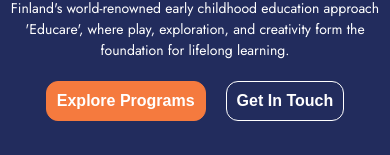
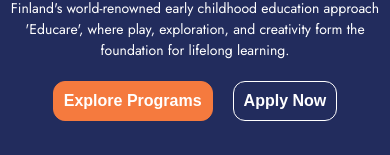
Before and after one commit to little-lantern/frontend, a React (Create React App) app: page / in a window 390 px wide. Shown: the part 246-401 px from the top of the page. Built offline with nearby package versions, Linux system fonts and the light colour scheme; a web font is replaced by a local one.

Commit message:
update home page link

```diff
--- a/src/components/Homepage/TopBanner.component.tsx
+++ b/src/components/Homepage/TopBanner.component.tsx
@@ -2,8 +2,10 @@ import React from "react";
 import styles from "./TopBanner.component.module.scss";
 import { Link } from "react-router-dom";
 import bannerImage from "../../assets/images/home-page-girl.png";
+import useIsMobile from "../../hooks/useIsMobile";
 
 const TopBannerComponent: React.FC = () => {
+  const isMobile = useIsMobile();
   return (
     <div className={styles.container}>
       <div className={styles.wrapper}>
@@ -22,9 +24,16 @@ const TopBannerComponent: React.FC = () => {
               <Link to="/programs" className={styles.orangeCta}>
                 Explore Programs
               </Link>
-              <Link to="/contact-us" className={styles.whiteCta}>
-                Get In Touch
-              </Link>
+              {!isMobile && (
+                <Link to="/contact-us" className={styles.whiteCta}>
+                  Get In Touch
+                </Link>
+              )}
+              {isMobile && (
+                <Link to="/apply-now" className={`${styles.whiteCta}`}>
+                  Apply Now
+                </Link>
+              )}
             </div>
           </div>
           <div className={styles.rightBox}>
```
